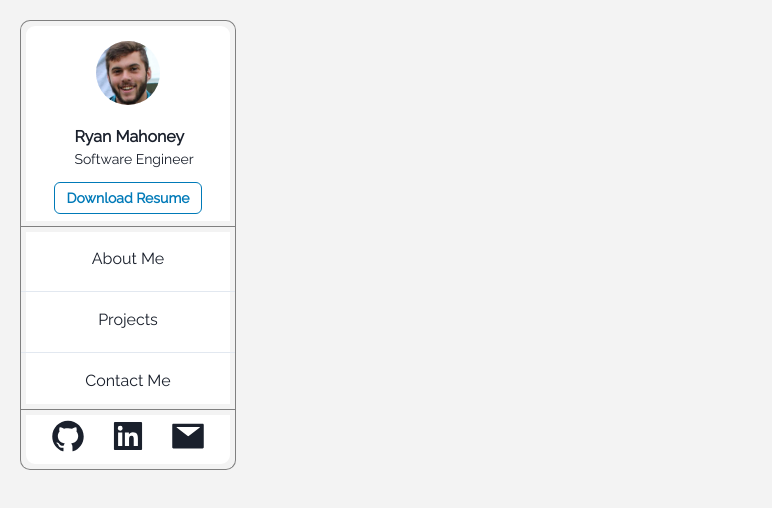
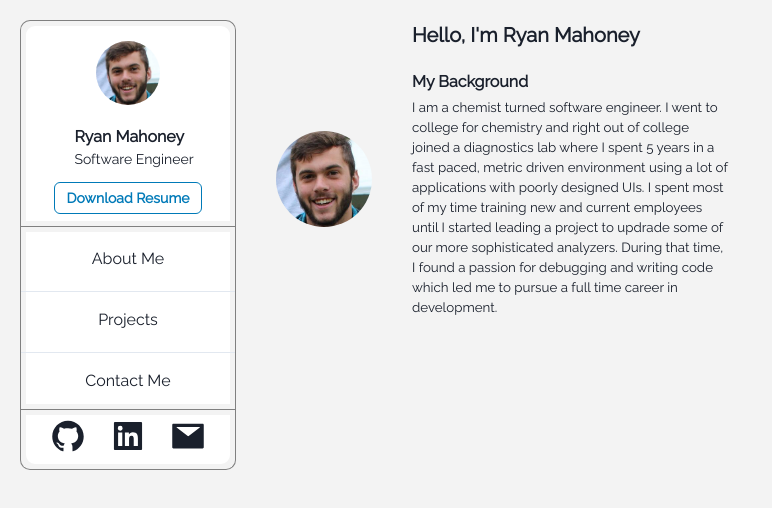
Before and after one commit to r-mahoney/Portfolio, a React (Create React App) app: page /image/thumbnail in a window 1280 px wide. Shown: the top 508 px of the page, without its empty margins (0-772 px from the left). Built offline with nearby package versions, Linux system fonts and the light colour scheme.

Commit message:
added a thumbnail image for website link

```diff
--- a/public/index.html
+++ b/public/index.html
@@ -40,6 +40,16 @@
             name="Ryan Mahoney's portfolio"
             content="Portfolio for ryan mahoney created using react"
         />
+        <meta property="og:title" content="Portfolio Site" />
+        <meta property="og:type" content="website" />
+        <meta
+            property="og:url"
+            content="https://www.ryanmahoneydev.com"
+        />
+        <meta
+            property="og:image"
+            content="%PUBLIC_URL%/thumbnail.PNG"
+        />
         <link rel="apple-touch-icon" href="%PUBLIC_URL%/logo192.png" />
         <!--
       manifest.json provides metadata used when your web app is installed on a
@@ -68,6 +78,7 @@
             ></iframe
         ></noscript>
         <!-- End Google Tag Manager (noscript) -->
+
         <noscript>You need to enable JavaScript to run this app.</noscript>
         <div id="root"></div>
         <!--
--- a/src/App.js
+++ b/src/App.js
@@ -5,6 +5,7 @@ import "./App.css";
 import Content from "./Components/Layout/Content";
 import Navbar from "./Components/Layout/Navbar";
 import PageContent from "./Components/Layout/PageContent";
+import Thumbnail from "./Components/Thumbnail";
 import { theme } from "./chakra/theme";
 
 function App() {
@@ -25,6 +26,7 @@ function App() {
                         path="/Contact"
                         element={<Content clickedTab={"Contact Me"} />}
                     />
+                    <Route path="/image/thumbnail" element={<Thumbnail />} />
                 </Routes>
             </PageContent>
         </ChakraProvider>
--- /dev/null
+++ b/src/Components/Thumbnail.js
@@ -0,0 +1,37 @@
+import { Avatar, Flex, Text } from "@chakra-ui/react";
+import profPic from "../images/avatar.png";
+import React from "react";
+
+function Thumbnail() {
+    return (
+        <Flex>
+            <Flex mt={5} ml={5} mr={5} mb={3} alignItems='center'>
+                <Avatar src={profPic} size="xl" />
+            </Flex>
+            <Flex flexDir="column" boxSize='350px'>
+                <Text mt={5} ml={5} mb={5} fontWeight={700} fontSize="15pt">
+                    Hello, I'm Ryan Mahoney
+                </Text>
+                <Flex flex={1} flexDirection="column">
+                    <Text textAlign="left" ml={5} fontWeight={600}>
+                        My Background
+                    </Text>
+                    <Text fontSize="10pt" ml={5} mt={1} mr={3} mb={3}>
+                        I am a chemist turned software engineer. I went to
+                        college for chemistry and right out of college joined a
+                        diagnostics lab where I spent 5 years in a fast paced,
+                        metric driven environment using a lot of applications
+                        with poorly designed UIs. I spent most of my time
+                        training new and current employees until I started
+                        leading a project to updrade some of our more
+                        sophisticated analyzers. During that time, I found a
+                        passion for debugging and writing code which led me to
+                        pursue a full time career in development.
+                    </Text>
+                </Flex>
+            </Flex>
+        </Flex>
+    );
+}
+
+export default Thumbnail;
```
Also changed, not shown: public/thumbnail.PNG (added).
